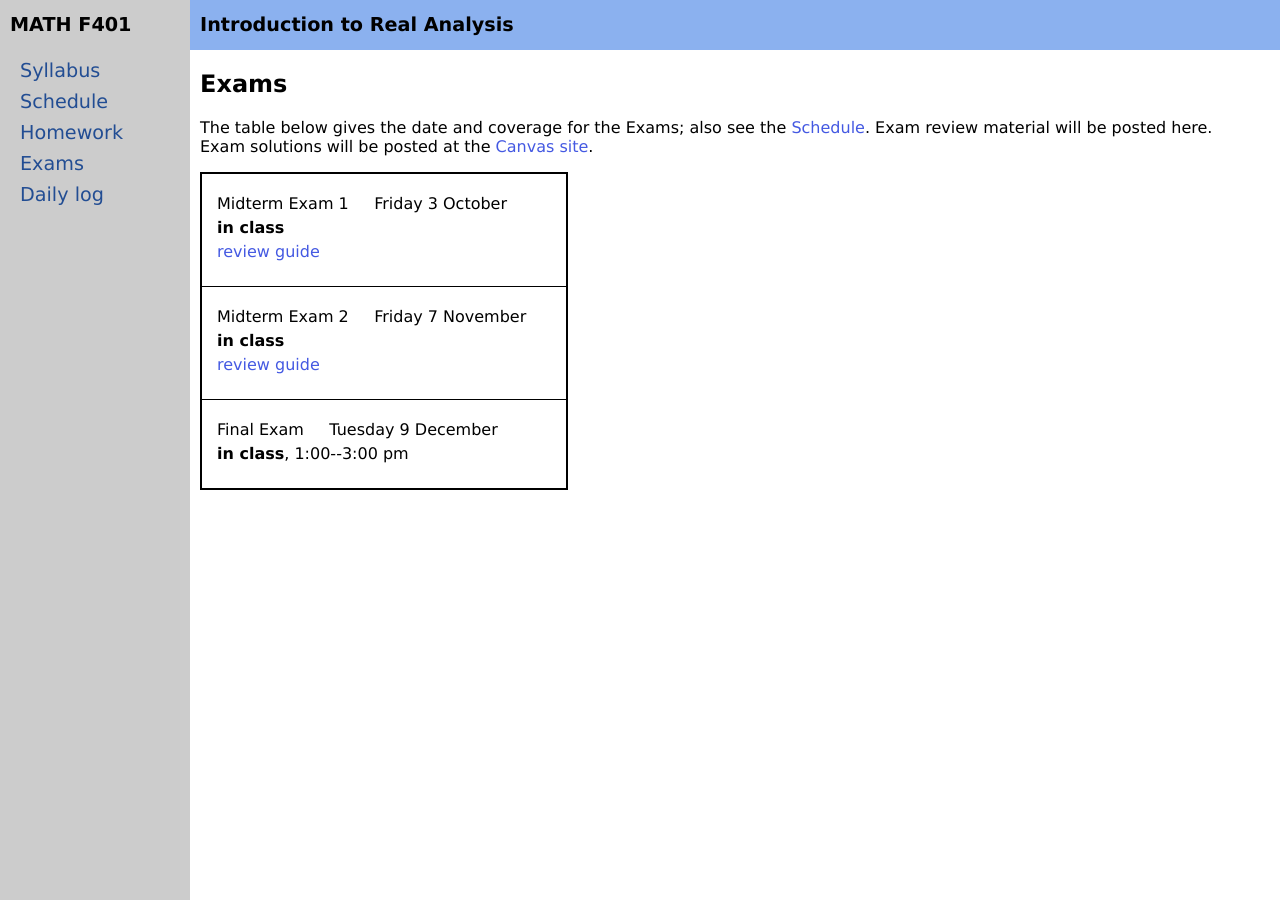
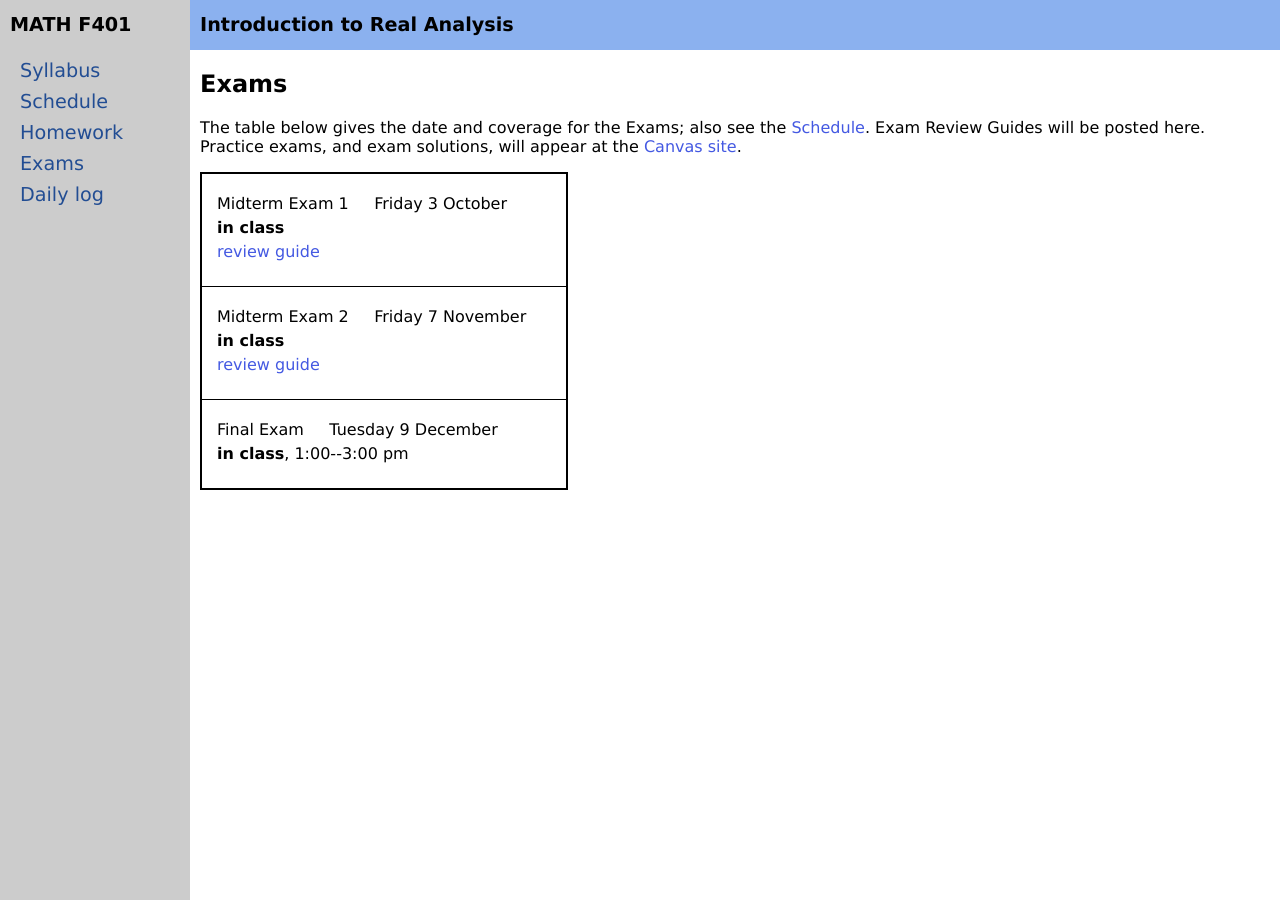
Before and after one commit to bueler/real, a Jekyll site: the page built from exams.md, in a window 1280 px wide. Built offline with Jekyll 4.4.1, drawn with Linux system fonts in a browser that asks for light colours.

Commit message:
clarify where exam stuff goes

```diff
--- a/exams.md
+++ b/exams.md
@@ -5,6 +5,6 @@ title: Exams
 
 ## Exams
 
-The table below gives the date and coverage for the Exams; also see the [Schedule](assets/general/F25/schedule.pdf).  Exam review material will be posted here.  Exam solutions will be posted at the [Canvas site](https://canvas.alaska.edu/courses/27104).
+The table below gives the date and coverage for the Exams; also see the [Schedule](assets/general/F25/schedule.pdf).  Exam Review Guides will be posted here.  Practice exams, and exam solutions, will appear at the [Canvas site](https://canvas.alaska.edu/courses/27104).
 
 {% include exam_table.md  data=site.data.exams %}
```
